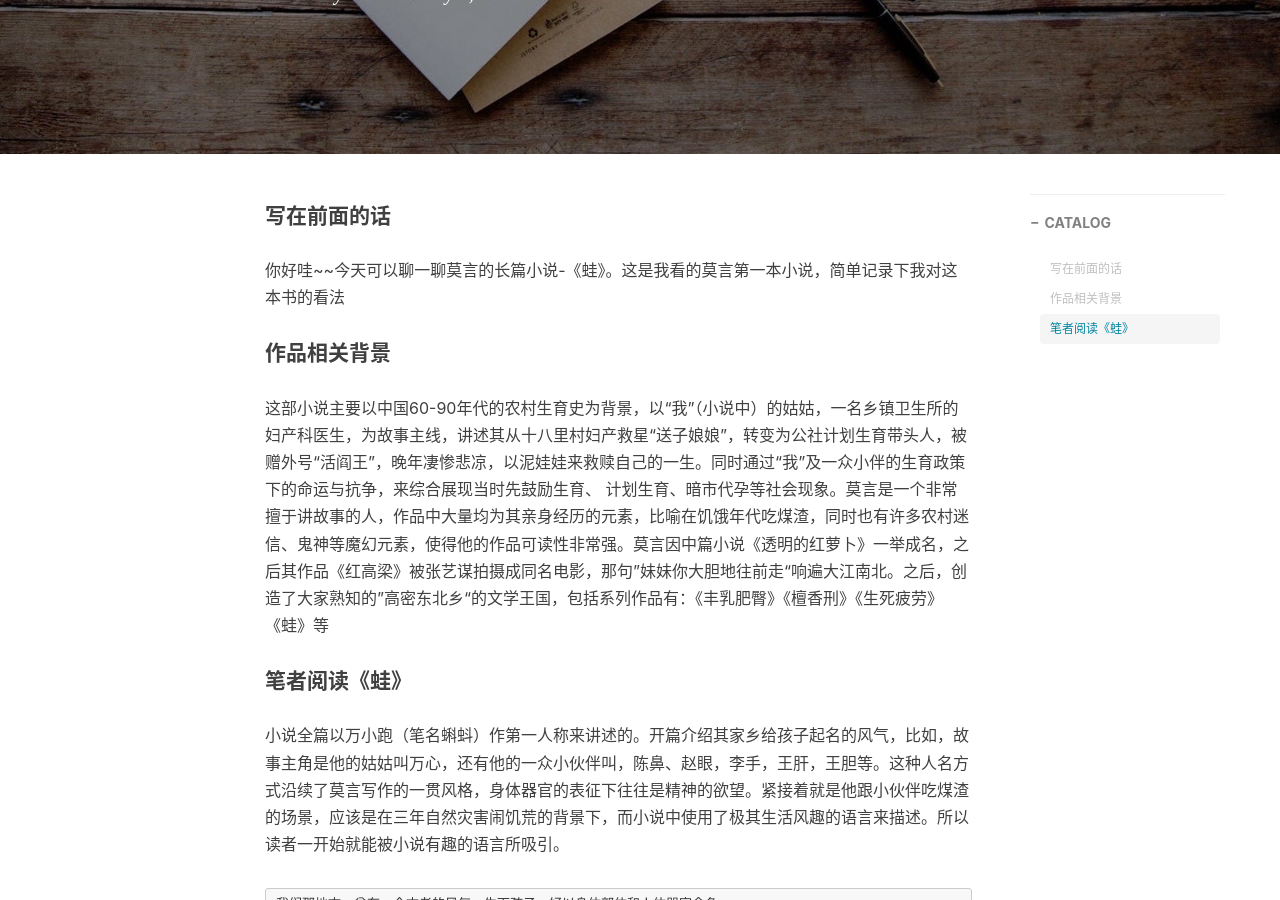
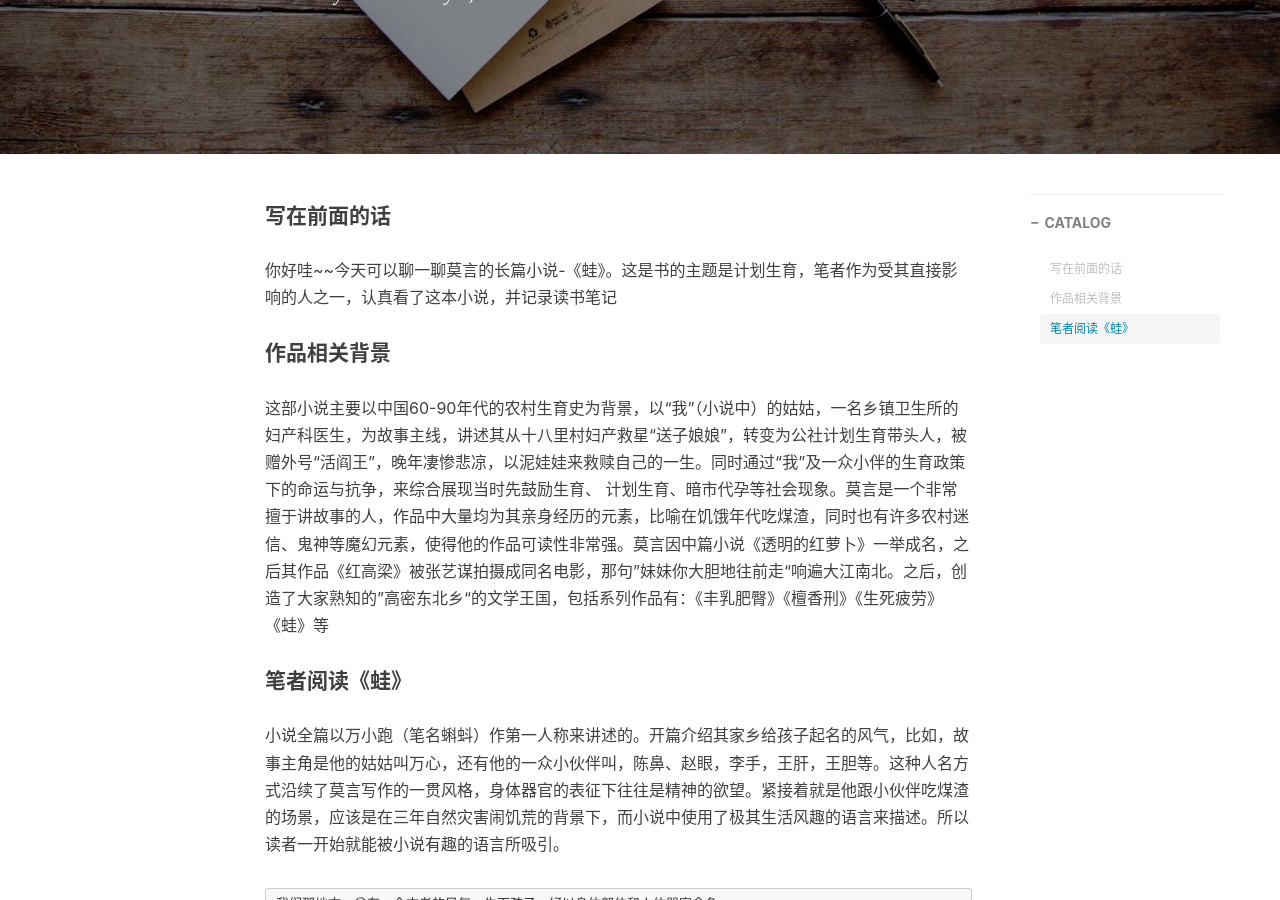
Before and after one commit to xiaoteng-whu/xiaoteng-whu.github.io, a Jekyll site: the page built from _posts/2020-05-09-蛙-莫言-几十年来的乡村生育史.md, in a window 1280 px wide and 900 px high, scrolled down 429 px. Built offline with Jekyll 4.4.1, drawn with Linux system fonts in a browser that asks for light colours; nearby versions of some CDN libraries; comment, search, counter and statistics services are not loaded; some of the changed text lies outside the part shown.

Commit message:
part one

```diff
--- a/_posts/2020-05-09-蛙-莫言-几十年来的乡村生育史.md
+++ b/_posts/2020-05-09-蛙-莫言-几十年来的乡村生育史.md
@@ -14,7 +14,7 @@ tags:
 ---
 #### 写在前面的话
 
-你好哇~~今天可以聊一聊莫言的长篇小说-《蛙》。这是我看的莫言第一本小说，简单记录下我对这本书的看法
+你好哇~~今天可以聊一聊莫言的长篇小说-《蛙》。这是书的主题是计划生育，笔者作为受其直接影响的人之一，认真看了这本小说，并记录读书笔记
 
 #### 作品相关背景
 
@@ -49,3 +49,7 @@ tags:
 ------
 
 首先笔者简单梳理下计划生育的发展阶段：1960-1970年，计算计划生育的思想开始复苏；1970-1980年，形成并推广“晚、稀、少”政策；1980-2015年，逐渐推形一孩政策，并写入法律。
+
+写在后面的话
+
+本文仅代表笔者个人观点，仅摘录个人喜欢的故事剧情；若有不足，看心情补充~~
```
